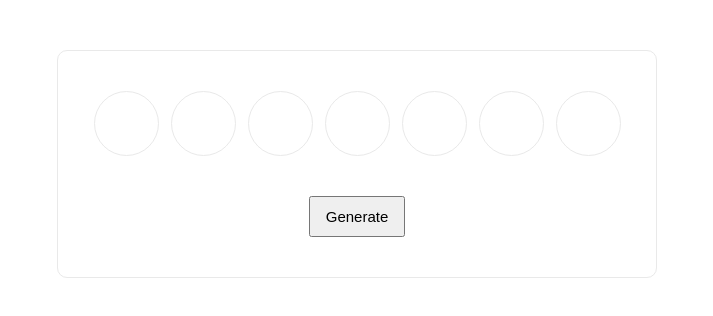
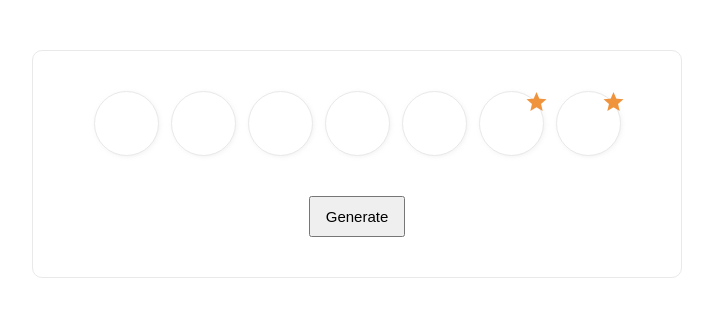
Before and after one commit to caballero-react-ex/euromillions, a React (Create React App) app: page / in a window 1280 px wide. Shown: the top 316 px of the page, without its empty margins (283-996 px from the left). Built offline with nearby package versions, Linux system fonts and the light colour scheme.

Commit message:
added the start icon and some basic styling

```diff
--- a/public/index.html
+++ b/public/index.html
@@ -24,7 +24,11 @@
       work correctly both with client-side routing and a non-root public URL.
       Learn how to configure a non-root public URL by running `npm run build`.
     -->
-    <title>Euromillions App</title>
+    <title>Euromillions Generator</title>
+    <!-- Oswald Google Font -->
+    <link href="https://fonts.googleapis.com/css2?family=Oswald:wght@300;400&display=swap" rel="stylesheet">
+    <!-- Google Icons -->
+    <link href="https://fonts.googleapis.com/icon?family=Material+Icons"rel="stylesheet">
   </head>
   <body>
     <noscript>You need to enable JavaScript to run this app.</noscript>
--- a/src/comps/Star.js
+++ b/src/comps/Star.js
@@ -1,10 +1,15 @@
 import React, { Component } from 'react';
-import './_Star.scss';
+import StarIcon from './StarIcon';
+
 
 class Star extends Component {
   render() {
     return (
-    <div className="Star Ball">{this.props.num}</div>
+
+      <div className="Star Ball">
+        {this.props.num}
+        <span className="Star-icon material-icons">grade</span>
+      </div>
     )
   }
 }
--- /dev/null
+++ b/src/comps/StarIcon.js
@@ -0,0 +1,15 @@
+import React, { Component } from 'react';
+
+
+class StarIcon extends Component {
+  render() {
+    return (
+      <div>
+        <span className="StarIcon material-icons">grade</span>
+      </div>
+
+    )
+  }
+}
+
+export default StarIcon;
--- a/src/comps/_Ball.scss
+++ b/src/comps/_Ball.scss
@@ -1,19 +1,25 @@
 .Ball {
+  position: relative;
+
   display: flex;
   justify-content: center;
   align-items: center;
+
   width: 3.5rem;
   height: 3.5rem;
   margin-left: .6rem;
   margin-right: .6rem;
-  // padding: 1rem;
+
+  font-family: 'Oswald', sans-serif;
   font-size: 1.6rem;
-  font-weight: 400;
+  font-weight: 300;
   letter-spacing: .05rem;
   color: $color-black;
-  // background-color: blueviolet;
+
+  background-color: $color-white;
   border: 1px solid $color-light-grey;
   border-radius: 50%;
+  box-shadow: 1px 1px 5px -1px rgba($color-light-grey, .8);
 
   @include respond(tablet-small) {
     width: 5rem;
@@ -30,6 +36,6 @@
   @include respond(desktop) {
     width: 6.5rem;
     height: 6.5rem;
-    // font-size: 2.6rem;
+    font-size: 2.6rem;
   }
 }
--- a/src/comps/_Lotto.scss
+++ b/src/comps/_Lotto.scss
@@ -1,15 +1,28 @@
 .Lotto {
   width: 100%;
-  // height: 500px;
   margin: 0 auto;
   margin-top: 5rem;
   padding-top: 4rem;
   padding-bottom: 4rem;
 
-  width: 60rem;
-  border: 1px solid $color-light-grey;
-  border-radius: 10px;
-  // background-color: $color-yellow;
+
+
+
+  @include respond(tablet-small) {
+    width: 50rem;
+    // border: 1px solid $color-light-grey;
+    // border-radius: 10px;
+  }
+
+  @include respond(tablet) {
+    width: 60rem;
+    border: 1px solid $color-light-grey;
+    border-radius: 10px;
+  }
+
+  @include respond(desktop) {
+    width: 65rem;
+  }
 }
 
 .Ball-container {
--- a/src/comps/_Star.scss
+++ b/src/comps/_Star.scss
@@ -1,4 +1,29 @@
 .Star {
   // background-color: gold;
   // color: black;
+  position: relative;
+
 }
+
+.Star-icon {
+  position: absolute;
+  top: -2px;
+  right: -5px;
+  font-size: 1.5rem;
+  color: $color-yellow;
+
+  @include respond(tablet-small) {
+    right: -4px;
+    font-size: 1.8rem;
+  }
+
+  @include respond(tablet) {
+    right: -3px;
+    font-size: 2rem;
+  }
+
+  @include respond(desktop) {
+    right: -6px;
+    font-size: 2.4rem;
+  }
+}
--- /dev/null
+++ b/src/comps/_StarIcon.scss
@@ -0,0 +1,25 @@
+.StarIcon {
+  position: absolute;
+  top: -2px;
+  right: -5px;
+  font-size: 1rem;
+  color: $color-yellow;
+
+  // @include respond(tablet-small) {
+  //   width: 5rem;
+  //   height: 5rem;
+  //   font-size: 1.8rem;
+  // }
+
+  // @include respond(tablet) {
+  //   width: 6rem;
+  //   height: 6rem;
+  //   font-size: 2.2rem;
+  // }
+
+  // @include respond(desktop) {
+  //   width: 6.5rem;
+  //   height: 6.5rem;
+  //   font-size: 2.6rem;
+  // }
+}
--- a/src/main.scss
+++ b/src/main.scss
@@ -10,4 +10,5 @@
 @import "./comps/Lotto";
 @import "./comps/Ball";
 @import "./comps/Star";
+@import "./comps/StarIcon";
 @import "./comps/App";
```
